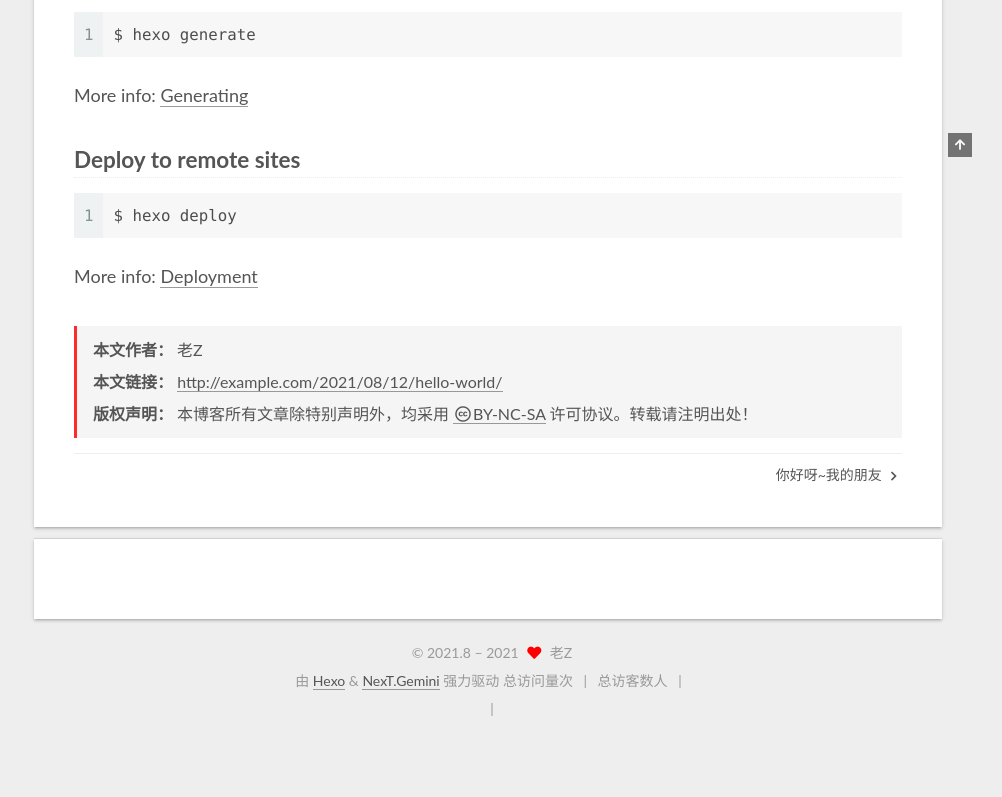
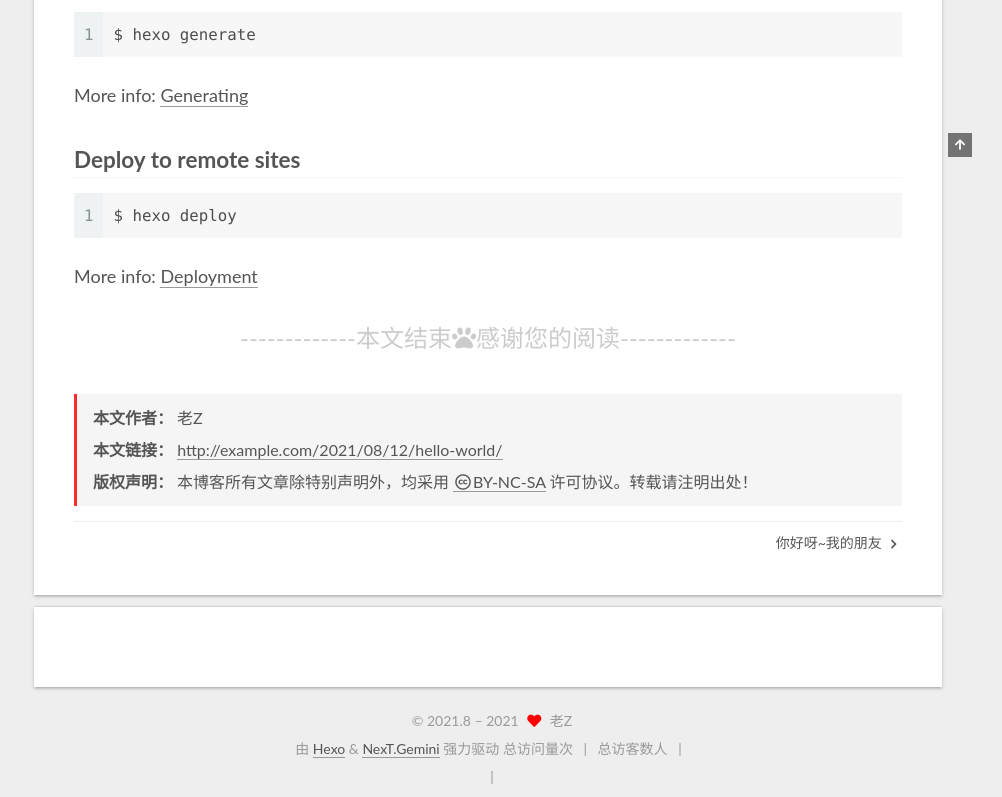
Before and after one commit to Kris-CN/Kris-CN.github.io, a plain HTML site: page 2021/08/12/hello-world/index.html in a window 1280 px wide. Shown: the part 743-1540 px from the top of the page, without its empty margins (278-1280 px from the left). Before the commit the page ends 1486 px from the top, so only its background shows below. Drawn offline with Linux system fonts and the light colour scheme; some packages are replaced by stand-ins of ours; a script that the page names is missing.

Commit message:
Site updated: 2021-08-14 21:10:38

```diff
--- a/2021/08/12/hello-world/index.html
+++ b/2021/08/12/hello-world/index.html
@@ -250,6 +250,17 @@
 
 
 
+
+
+
+
+	<div>
+     <div>
+
+        <div style="text-align:center;color: #ccc;font-size:24px;">-------------本文结束<i class="fa fa-paw"></i>感谢您的阅读-------------</div>
+
+</div>
+	</div>
 
 
 
--- a/css/main.css
+++ b/css/main.css
@@ -1175,7 +1175,7 @@ pre .javascript .function {
 }
 .links-of-author a::before,
 .links-of-author span.exturl::before {
-  background: #375bf0;
+  background: #0bff2f;
   border-radius: 50%;
   content: ' ';
   display: inline-block;
```
Also changed, not shown: 2021/08/14/01/index.html (+11 -0 lines), index.html (+6 -0 lines).
